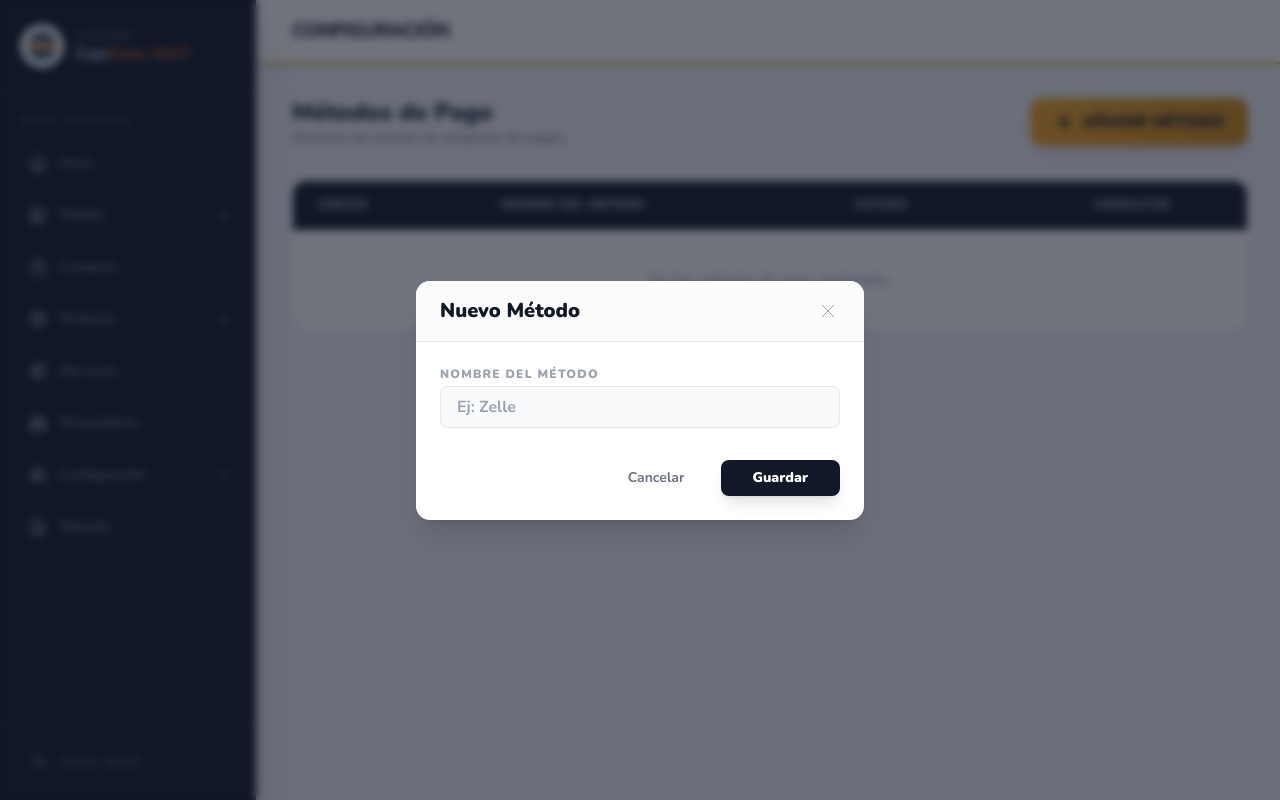
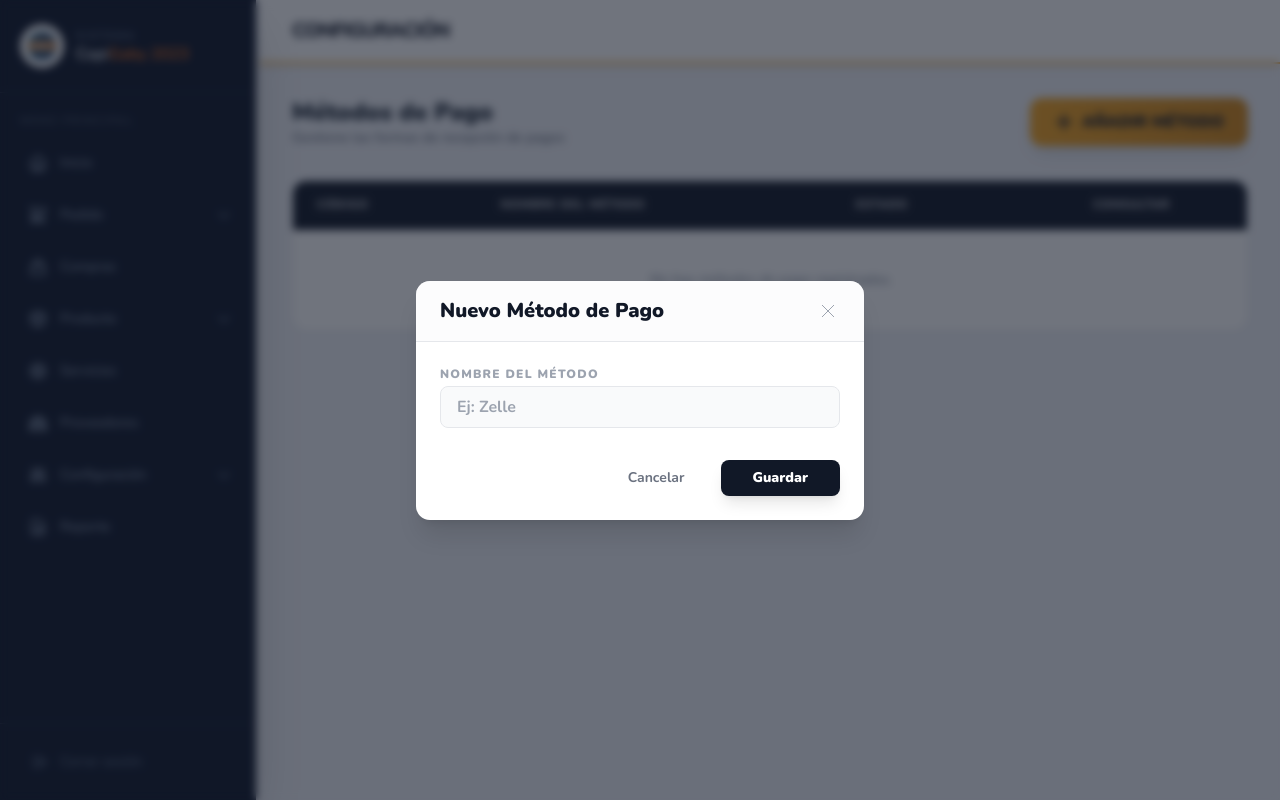
Before and after one commit to GhelfoTech/COPIGABY-2023-C.A, a PHP site: template app/views/metodoPago/viewMetodoPago.php in a window 1280 px wide, after a click on "AÑADIR MÉTODO". Run offline with PHP 8.4, Linux system fonts and the light colour scheme; the template is opened without the code that fills it, so the values that code supplies are empty; some libraries are stand-ins or nearby versions.

Commit message:
Update Verbs

```diff
--- a/app/views/compras/viewCompra.php
+++ b/app/views/compras/viewCompra.php
@@ -77,7 +77,7 @@
       <div class="fixed inset-0 bg-navy-dark/60 backdrop-blur-sm" onclick="toggleModal()"></div>
       <div class="relative bg-white shadow-xl rounded-custom w-full max-w-2xl animate-fade-up overflow-hidden">
         <div class="px-6 py-4 border-b bg-gray-50/50 flex justify-between items-center">
-          <h3 class="text-xl font-black text-navy-dark">Nueva Compra a Proveedor</h3>
+          <h3 class="text-xl font-black text-navy-dark">Nueva Compra</h3>
           <button onclick="toggleModal()" class="text-gray-400 hover:text-navy-dark"><svg class="w-6 h-6" fill="none" stroke="currentColor" viewBox="0 0 24 24"><path d="M6 18L18 6M6 6l12 12"/></svg></button>
         </div>
         <form id="formCompra" action="?url=compra&type=register" method="POST" class="p-6 grid grid-cols-2 gap-4">
--- a/app/views/medida/viewMedida.php
+++ b/app/views/medida/viewMedida.php
@@ -28,7 +28,7 @@
         </div>
         <button id="btnOpenModal" class="flex items-center gap-2 bg-gradient-to-r from-orange to-orange-dk text-navy-dark font-black px-6 py-3 rounded-xl shadow-lg hover:-translate-y-1 transition-all">
           <svg class="w-5 h-5" fill="none" stroke="currentColor" viewBox="0 0 24 24"><path stroke-linecap="round" stroke-linejoin="round" stroke-width="3" d="M12 4v16m8-8H4"/></svg>
-          AÑADIRUNIDAD
+          AÑADIR UNIDAD DE MEDIDA
         </button>
       </div>
 
--- a/app/views/metodoPago/viewMetodoPago.php
+++ b/app/views/metodoPago/viewMetodoPago.php
@@ -74,7 +74,7 @@
       <div class="fixed inset-0 bg-navy-dark/60 backdrop-blur-sm" onclick="toggleModal('modalRegister')"></div>
       <form action="?url=metodopago&type=register" method="POST" class="relative bg-white shadow-xl rounded-custom w-full max-w-md animate-fade-up overflow-hidden">
         <div class="px-6 py-4 border-b flex justify-between items-center bg-gray-50/50">
-          <h3 class="text-xl font-black text-navy-dark">Nuevo Método</h3>
+          <h3 class="text-xl font-black text-navy-dark">Nuevo Método de Pago</h3>
           <button type="button" onclick="toggleModal('modalRegister')" class="text-gray-400 hover:text-navy-dark"><svg class="w-6 h-6" fill="none" stroke="currentColor" viewBox="0 0 24 24"><path d="M6 18L18 6M6 6l12 12"/></svg></button>
         </div>
         <div class="p-6">
@@ -122,7 +122,7 @@
       <div class="fixed inset-0 bg-navy-dark/80 backdrop-blur-md" onclick="closeDetalleModal()"></div>
       <div class="relative bg-white shadow-2xl rounded-custom w-full max-w-md animate-fade-up overflow-hidden">
         <div class="px-6 py-4 border-b flex justify-between items-center bg-gray-50/50">
-          <h3 class="text-xl font-black text-navy-dark">Detalle del Método</h3>
+          <h3 class="text-xl font-black text-navy-dark">Detalle del Método de Pago</h3>
           <button type="button" onclick="closeDetalleModal()" class="text-gray-400 hover:text-navy-dark"><svg class="w-6 h-6" fill="none" stroke="currentColor" viewBox="0 0 24 24"><path d="M6 18L18 6M6 6l12 12"/></svg></button>
         </div>
         <div class="p-6 space-y-4">
```
